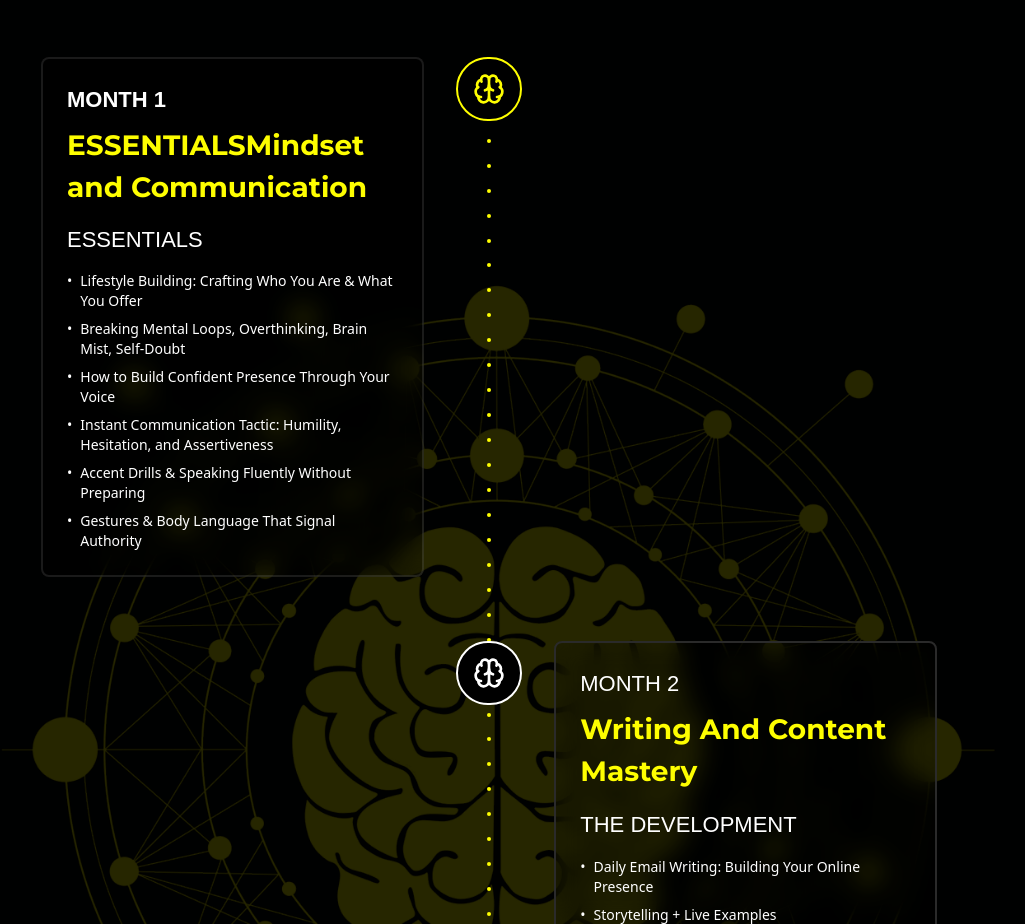
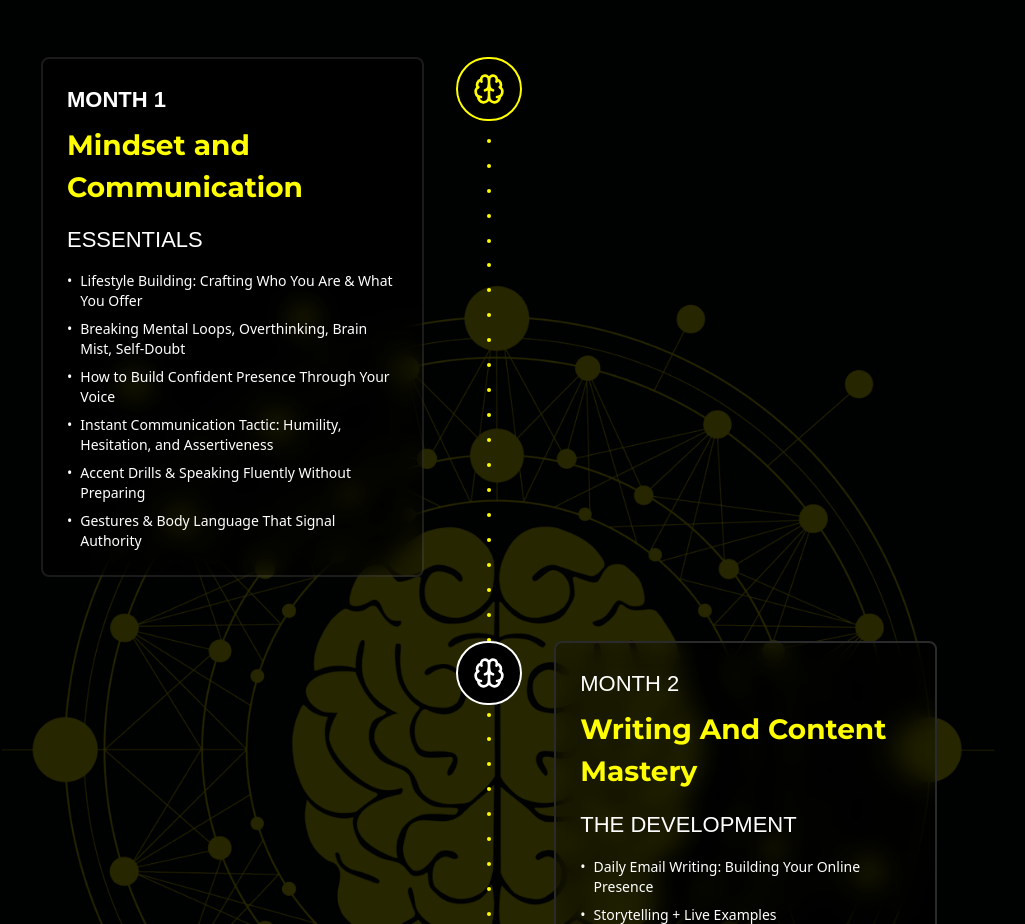
Before and after one commit to yapcapitalist/YC, a React (Vite) app: page / in a window 1280 px wide. Shown: the part 4780-5704 px from the top of the page, without its empty margins (151-1176 px from the left). Built offline with nearby package versions, Linux system fonts and the light colour scheme; a web font is replaced by a local one.

Commit message:
essentials text

```diff
--- a/src/components/Curriculumn.jsx
+++ b/src/components/Curriculumn.jsx
@@ -180,7 +180,7 @@ export default function Component() {
           <div className=" sm:w-1/2 w-full pr-0 sm:pr-8">
             <div className="w-[260px] sm:w-auto bg-black/20 border-2 border-[#2a2a2a] backdrop-blur-md p-6 rounded-lg border border-white/10">
               <p className="!font-semibold mb-2">MONTH 1</p>
-              <h2 className="font-bold !text-[#fefe00] !text-[14px] sm:!text-[28px] mb-4">ESSENTIALSMindset and Communication</h2>
+              <h2 className="font-bold !text-[#fefe00] !text-[14px] sm:!text-[28px] mb-4">Mindset and Communication</h2>
               <p className="text-gray-400 text-sm mb-4">ESSENTIALS</p>
 
               <ul className="space-y-2 text-sm">
```
